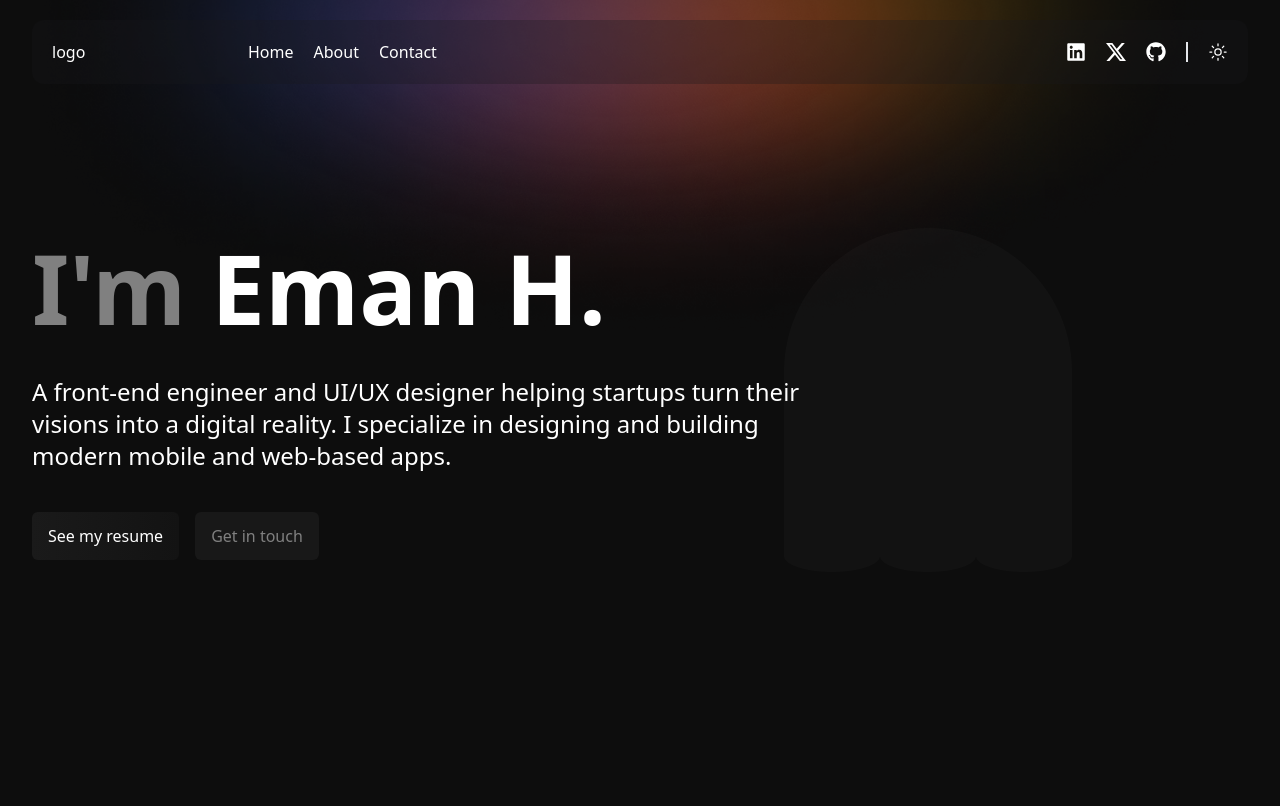
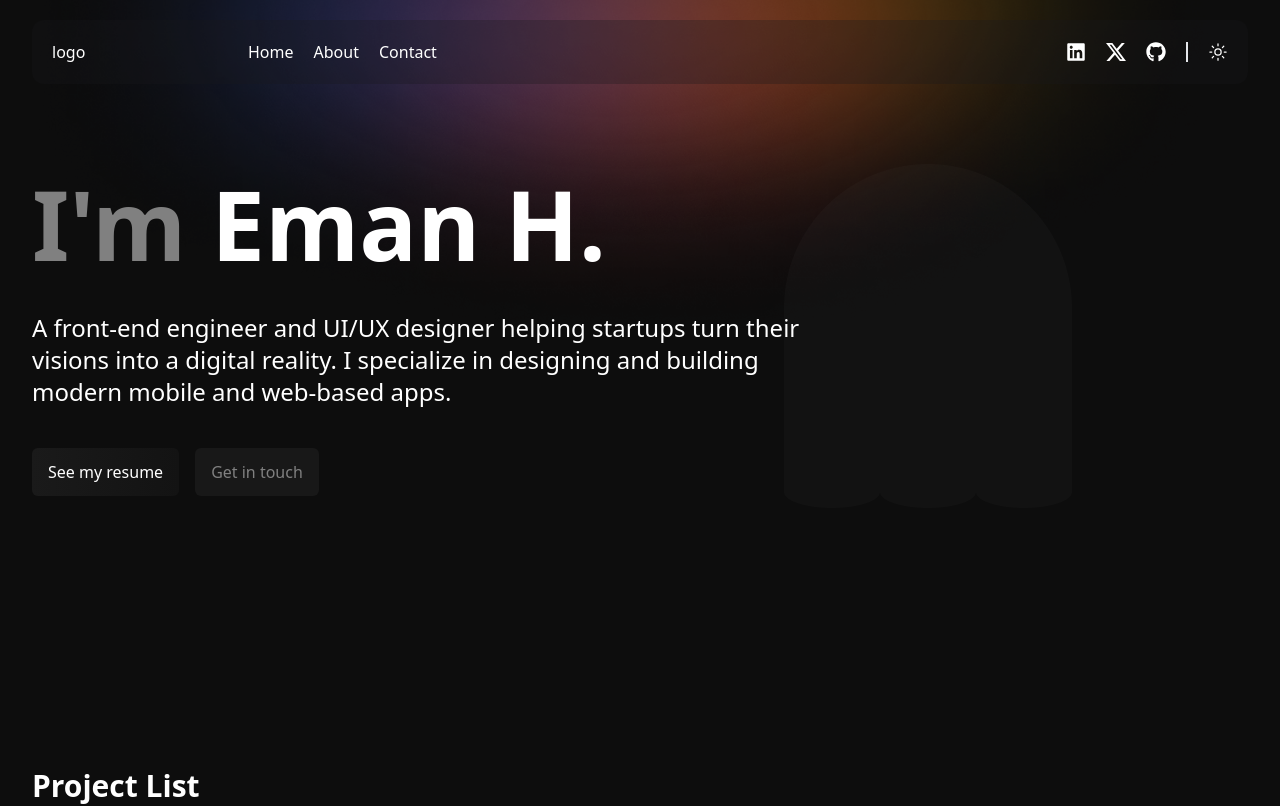
Before and after one commit to emonhaque1998/myproject, a Next.js app: page / in a window 1280 px wide. Shown: the top 806 px of the page. Built offline with nearby package versions, Linux system fonts and the light colour scheme.

Commit message:
fix header background' '

```diff
--- a/src/components/frontend/home/Hero.tsx
+++ b/src/components/frontend/home/Hero.tsx
@@ -4,8 +4,7 @@ export default function Hero() {
   const theme = useAppSelector((state) => state.theme.value);
   return (
     <>
-      <div className="w-full h-screen bg-[url('/assets/img/background.png')] absolute top-0 bg-contain bg-no-repeat z-1"></div>
-      <div className="h-screen max-md:h-[600px] container mx-auto max-md:px-5 flex flex-col justify-center items-start gap-10 relative">
+      <div className="pt-44 pb-28 max-md:pt-36 max-md:pb-48 container mx-auto max-md:px-5 flex flex-col justify-center items-start gap-10 relative">
         <div
           className={`${
             theme
--- a/src/components/frontend/layouts/HomeLayout.tsx
+++ b/src/components/frontend/layouts/HomeLayout.tsx
@@ -8,6 +8,7 @@ export default function HomeLayout({ children }: { children: ReactNode }) {
   return (
     <>
       <div className={`${theme ? "bg-white" : "bg-[#0D0D0D]"}`}>
+        <div className="w-full h-screen bg-[url('/assets/img/background.png')] absolute top-0 bg-contain bg-no-repeat z-1"></div>
         <Header />
         {children}
         <Footer />
```
